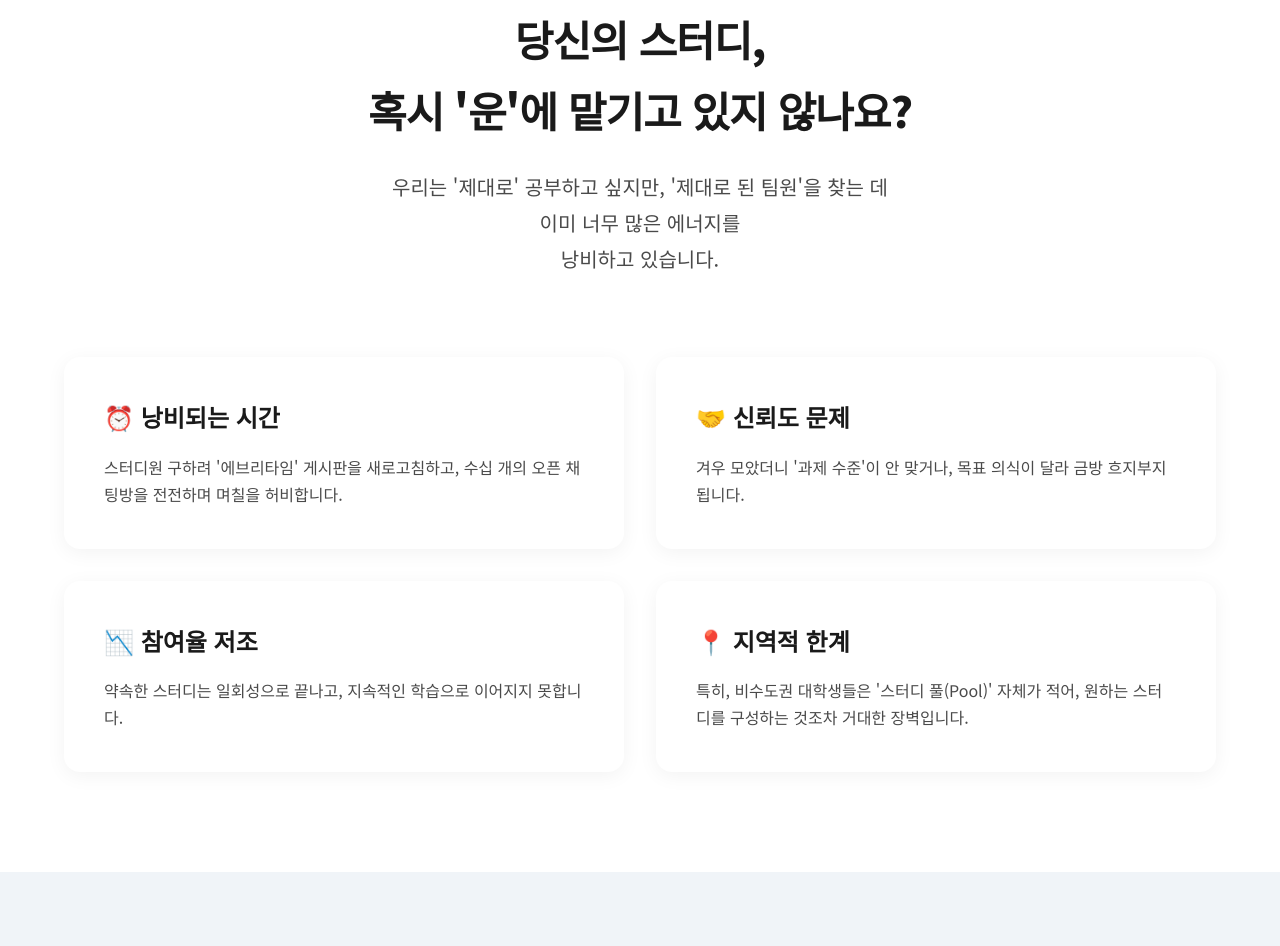
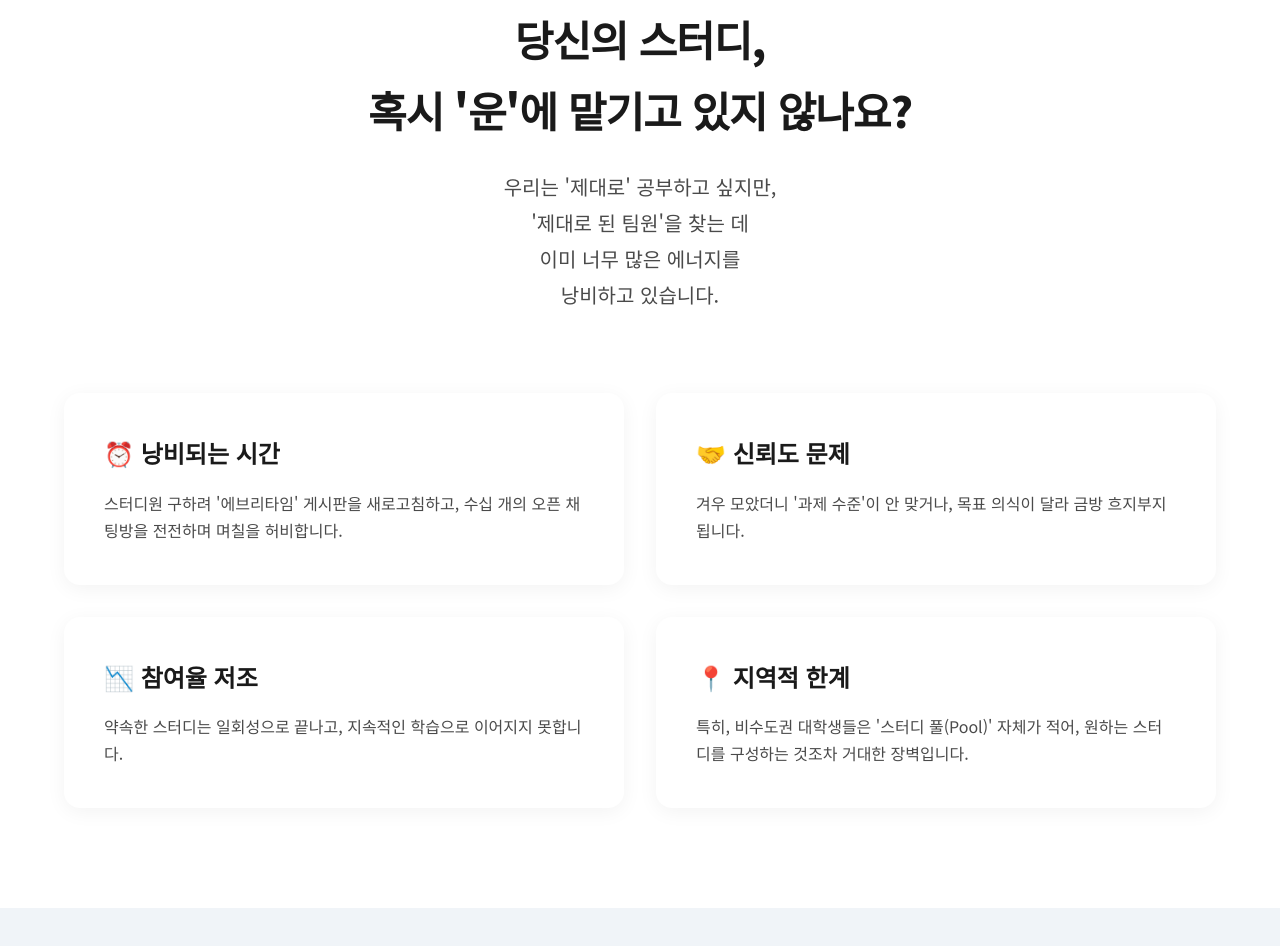
Before and after one commit to Harang-droid/study-matching, a plain HTML site: page index.html in a window 1280 px wide. Shown: the part 1208-2154 px from the top of the page. Drawn offline with Linux system fonts and the light colour scheme.

Commit message:
Update index.html

```diff
--- a/index.html
+++ b/index.html
@@ -499,7 +499,7 @@
     <section id="problem">
         <div class="container">
             <h2 class="section-title">당신의 스터디, <br>혹시 '운'에 맡기고 있지 않나요?</h2>
-            <p class="section-subtitle">우리는 '제대로' 공부하고 싶지만,<brr></brr> '제대로 된 팀원'을 찾는 데<br>이미 너무 많은 에너지를<br> 낭비하고 있습니다.</p>
+            <p class="section-subtitle">우리는 '제대로' 공부하고 싶지만,<br> '제대로 된 팀원'을 찾는 데<br>이미 너무 많은 에너지를<br> 낭비하고 있습니다.</p>
 
             <div class="problem-grid">
                 <div class="problem-card">
```
